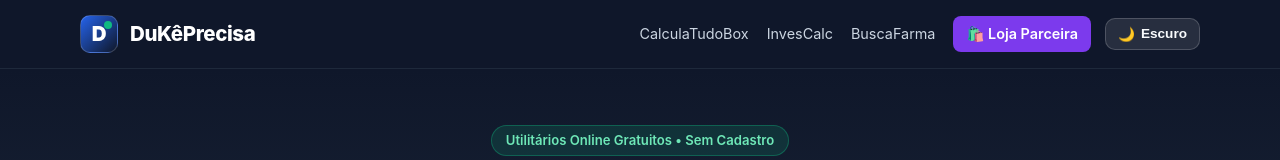
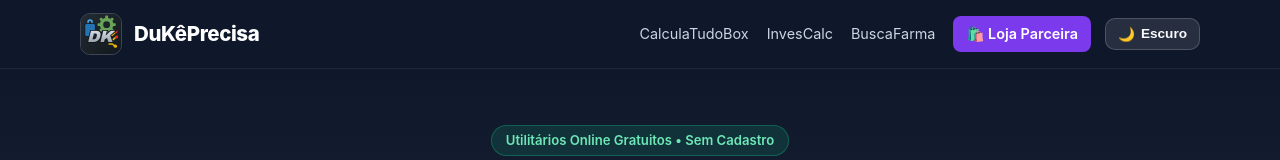
Before and after one commit to DuKePrecisa/dukeprecisa, a plain HTML site: page index.html in a window 1280 px wide. Shown: the top 160 px of the page. Drawn offline with Linux system fonts and the light colour scheme.

Commit message:
Add SVG logo to header in index.html

```diff
--- a/index.html
+++ b/index.html
@@ -490,8 +490,41 @@
   <header>
     <div class="container nav">
       <a href="/" class="brand">
-        <span class="brand-badge">D</span>
-        <span>DuKêPrecisa</span>
+  <svg width="42" height="42" viewBox="0 0 64 64" aria-hidden="true" style="border-radius:10px; border:1px solid rgba(255,255,255,0.2); flex-shrink:0;">
+    <defs>
+      <linearGradient id="logoBg" x1="0" y1="0" x2="1" y2="1">
+        <stop offset="0%" stop-color="#232c33"/>
+        <stop offset="100%" stop-color="#12181d"/>
+      </linearGradient>
+      <linearGradient id="logoMetal" x1="0" y1="0" x2="0" y2="1">
+        <stop offset="0%" stop-color="#e2e8f0"/>
+        <stop offset="50%" stop-color="#b8c0c8"/>
+        <stop offset="100%" stop-color="#8d96a0"/>
+      </linearGradient>
+    </defs>
+    <rect width="64" height="64" rx="12" fill="url(#logoBg)"/>
+    <g transform="translate(41,17)" fill="#68a357">
+      <circle r="11"/>
+      <rect x="-2.2" y="-14.5" width="4.4" height="5" rx="1"/>
+      <rect x="-2.2" y="9.5" width="4.4" height="5" rx="1"/>
+      <rect x="-14.5" y="-2.2" width="5" height="4.4" rx="1"/>
+      <rect x="9.5" y="-2.2" width="5" height="4.4" rx="1"/>
+      <rect x="-2.2" y="-14.5" width="4.4" height="5" rx="1" transform="rotate(45)"/>
+      <rect x="-2.2" y="9.5" width="4.4" height="5" rx="1" transform="rotate(45)"/>
+      <rect x="-14.5" y="-2.2" width="5" height="4.4" rx="1" transform="rotate(45)"/>
+      <rect x="9.5" y="-2.2" width="5" height="4.4" rx="1" transform="rotate(45)"/>
+      <circle r="5.5" fill="#1b2329"/>
+    </g>
+    <path d="M10 13a4.5 4.5 0 0 1 9 0v3h-2.5v-3a2 2 0 0 0-4 0v3H10v-3z" fill="#4ea3e3"/>
+    <rect x="6" y="15" width="17" height="21" rx="3" fill="#2374b5" stroke="#12181d" stroke-width="1.5"/>
+    <path d="M45 34h5l5-5M45 41h6l5-4M45 48h5l4 3" stroke="#eab308" stroke-width="2.4" stroke-linecap="round" fill="none"/>
+    <circle cx="56" cy="28" r="2.6" fill="#dc2626"/>
+    <circle cx="57" cy="36.5" r="2.6" fill="#dc2626"/>
+    <circle cx="55" cy="51.5" r="2.6" fill="#eab308"/>
+    <text x="30" y="45" text-anchor="middle" font-family="Arial Black, Impact, sans-serif" font-weight="900" font-style="italic" font-size="26" fill="url(#logoMetal)" stroke="#12181d" stroke-width="3" paint-order="stroke">DK</text>
+  </svg>
+  <span>DuKêPrecisa</span>
+</a>
       </a>
       <div class="nav-right">
         <nav class="nav-links" aria-label="Menu principal">
```
